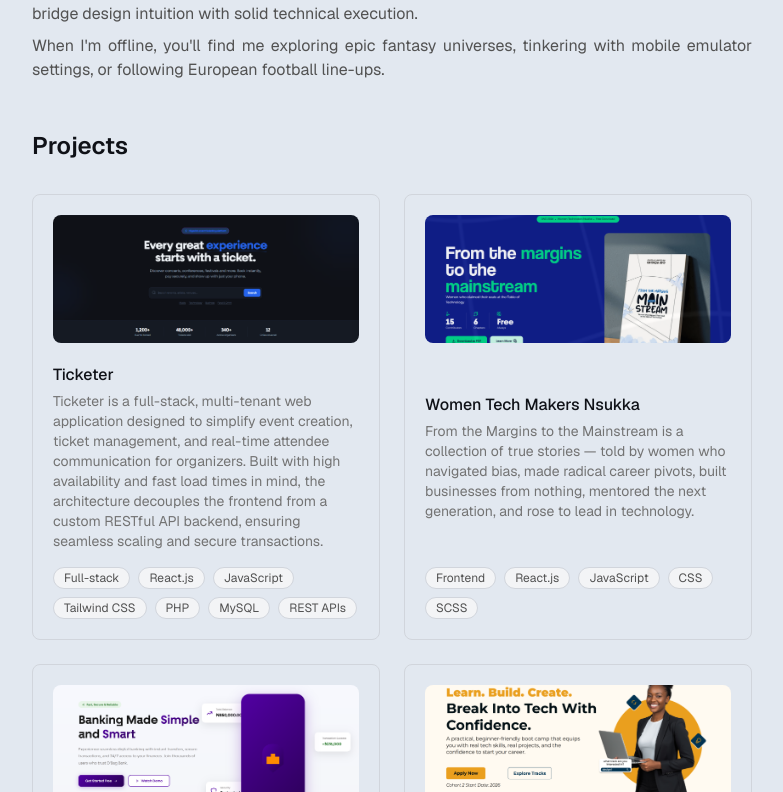
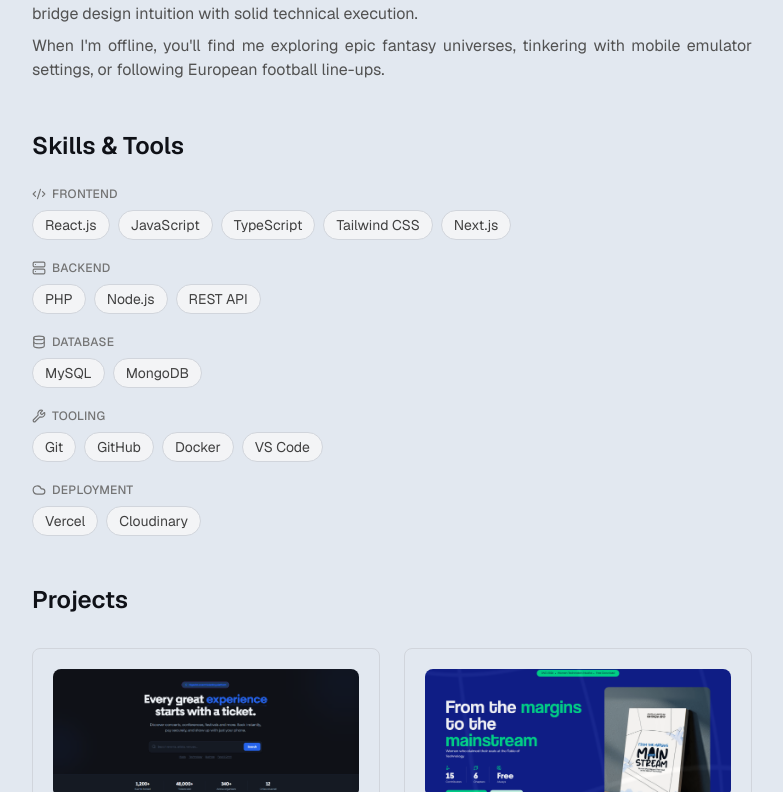
Before and after one commit to SamIfesi/portfolio, a Next.js app: page / in a window 1280 px wide. Shown: the part 988-1780 px from the top of the page, without its empty margins (248-1031 px from the left). Built offline with nearby package versions, Linux system fonts and the light colour scheme; no server answers.

Commit message:
feat: add Skills section to Home component for improved showcase of skills

```diff
--- a/src/app/page.tsx
+++ b/src/app/page.tsx
@@ -1,8 +1,9 @@
-import { Nav } from "@/components/nav";
-import { Hero } from "@/components/sections/hero";
-import { Projects } from "@/components/sections/projects";
-import { About } from "@/components/sections/about";
-import { Contact } from "@/components/sections/contact";
+import { Nav } from '@/components/nav';
+import { Hero } from '@/components/sections/hero';
+import { Skills } from '@/components/sections/skills';
+import { Projects } from '@/components/sections/projects';
+import { About } from '@/components/sections/about';
+import { Contact } from '@/components/sections/contact';
 
 export default function Home() {
   return (
@@ -10,6 +11,7 @@
       <Nav />
       <Hero />
       <About />
+      <Skills />
       <Projects />
       <Contact />
     </main>
```
